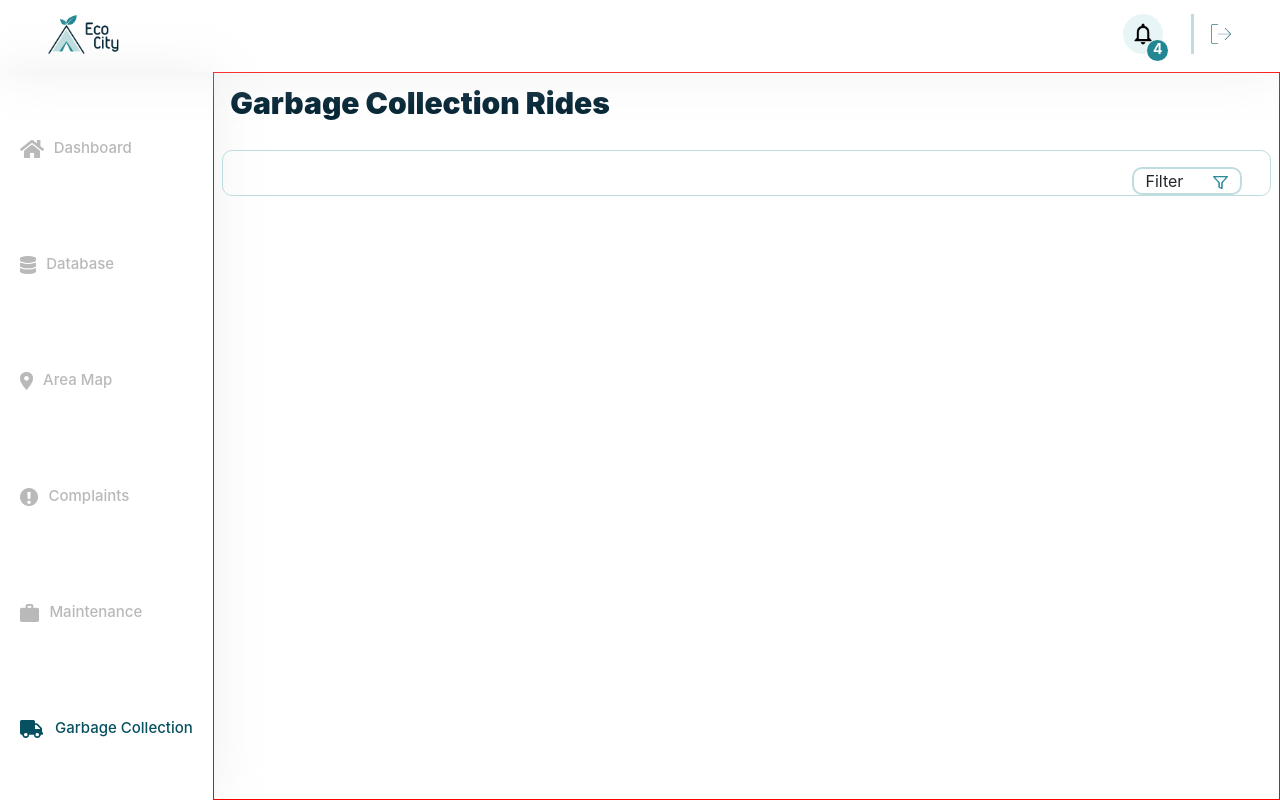
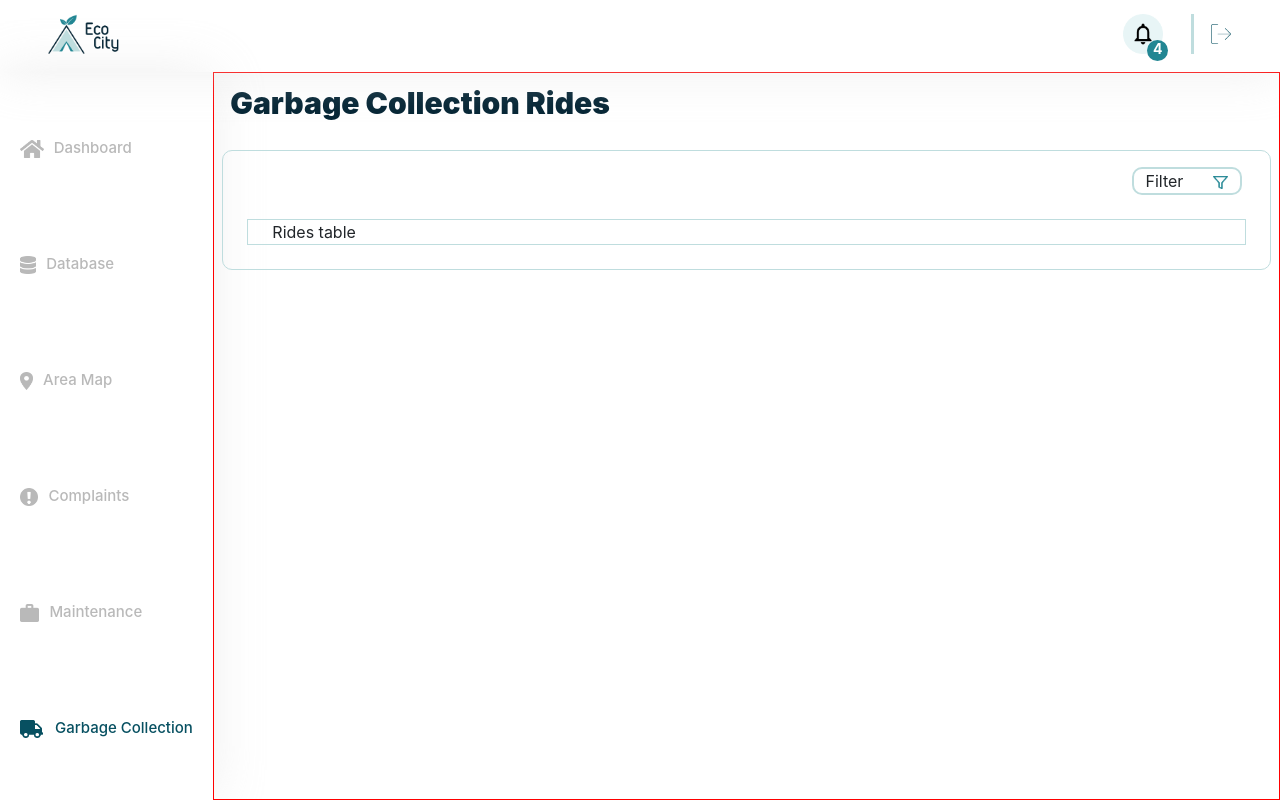
Before and after one commit to IsuruVihan/EcoCity, a React (Create React App) app in the folder admin/: page /garbage-collection in a window 1280 px wide. Built offline with nearby package versions, Linux system fonts and the light colour scheme.

Commit message:
admin task 332 garbage collection rides filter option done

```diff
--- a/admin/src/pages/GarbageCollectionRides/GarbageCollectionRides.js
+++ b/admin/src/pages/GarbageCollectionRides/GarbageCollectionRides.js
@@ -37,15 +37,15 @@ const GarbageCollectionRides = () => {
                   </Row>
                   <Row style={{position: 'absolute', right: 25, paddingTop: 8, zIndex:2}}>
                       <Collapse in={open}>
-                          <Container id="example-collapse-text">
+                          <Container id="example-collapse-text" style={{backgroundColor:'#fff'}}>
                               <RidesTableFilter/>
                           </Container>
                       </Collapse>
                   </Row>
                   <Row>
-                      {/*<Col style={{border:"1px solid #BFDDDE",}} className="m-4">*/}
-                      {/*    <RidesTable/>*/}
-                      {/*</Col>*/}
+                      <Col style={{border:"1px solid #BFDDDE",}} className="m-4">
+                          <RidesTable/>
+                      </Col>
                   </Row>
               </Col>
           </Row>
```
